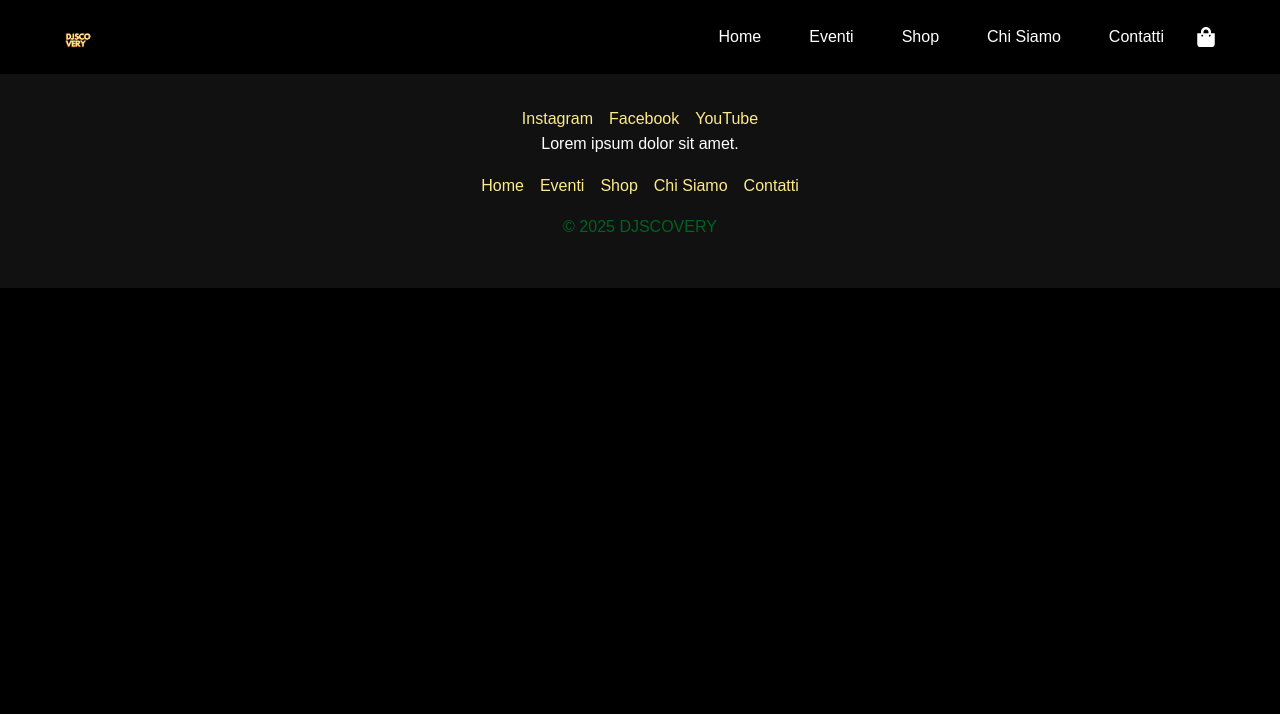
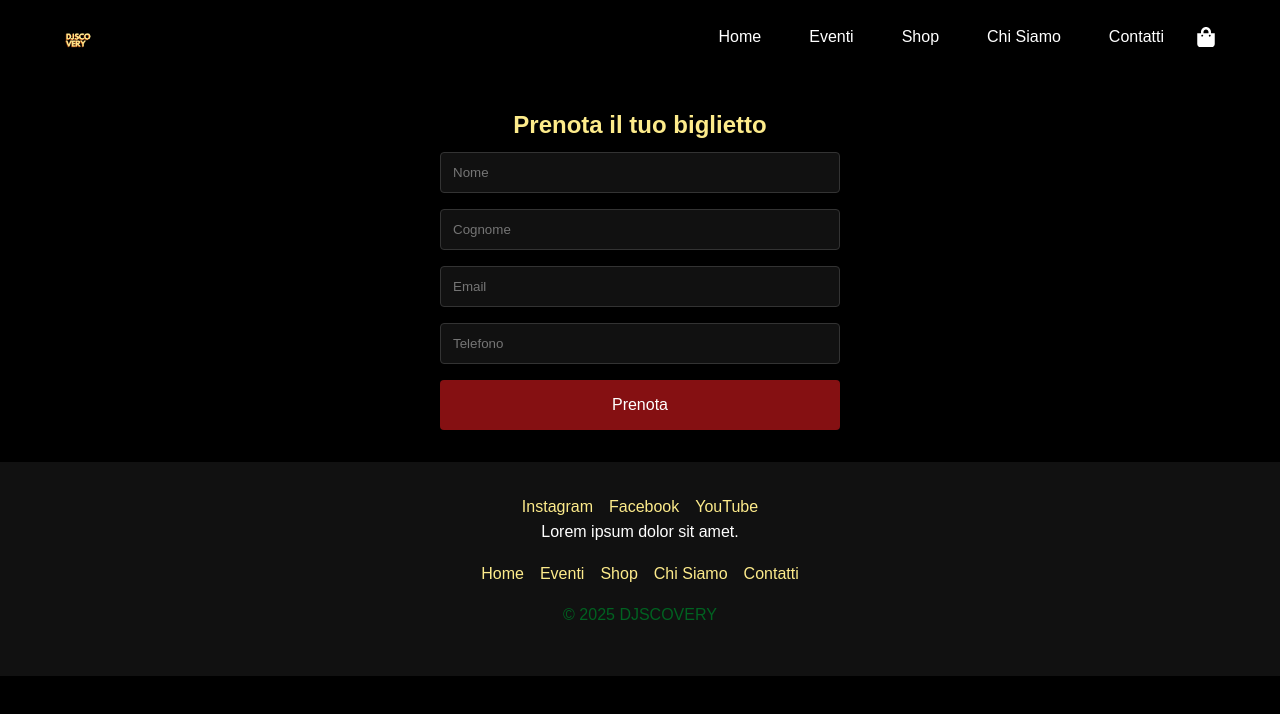
Before and after one commit to DanieleGelsomino/djscovery, a React (Vite) app: page /prenota in a window 1280 px wide. Shown: the top 714 px of the page. Built offline with nearby package versions, Linux system fonts and the light colour scheme.

Commit message:
Add Firebase booking form and setup

```diff
--- a/src/App.jsx
+++ b/src/App.jsx
@@ -9,6 +9,7 @@ import CartPage from './components/CartPage';
 import ChiSiamoSection from './components/ChiSiamoSection';
 import ContattiSection from './components/ContattiSection';
 import Footer from './components/Footer';
+import TicketBookingForm from './components/TicketBookingForm';
 
 const App = () => {
   const location = useLocation();
@@ -23,6 +24,7 @@ const App = () => {
           <Route path="/carrello" element={<CartPage />} />
           <Route path="/chi-siamo" element={<ChiSiamoSection />} />
           <Route path="/contatti" element={<ContattiSection />} />
+          <Route path="/prenota" element={<TicketBookingForm />} />
         </Routes>
       </AnimatePresence>
       <Footer />
--- a/src/components/EventiSection.jsx
+++ b/src/components/EventiSection.jsx
@@ -2,6 +2,7 @@ import React from 'react';
 import styled from 'styled-components';
 import { motion } from 'framer-motion';
 import { useCart } from './CartContext';
+import { useNavigate } from 'react-router-dom';
 
 const eventi = [
   { id: 1, date: '2024-07-01', place: 'Rome', time: '21:00', price: 25 },
@@ -46,6 +47,7 @@ const Button = styled(motion.button)`
 
 const EventiSection = () => {
   const { addItem } = useCart();
+  const navigate = useNavigate();
   return (
   <Section>
     <div className="container">
@@ -60,7 +62,10 @@ const EventiSection = () => {
             <Button
               whileHover={{ scale: 1.05 }}
               whileTap={{ scale: 0.95 }}
-              onClick={() => addItem({ id: event.id, name: `Biglietto ${event.place}`, price: event.price })}
+              onClick={() => {
+                addItem({ id: event.id, name: `Biglietto ${event.place}`, price: event.price });
+                navigate('/prenota');
+              }}
             >
               Prenota ora
             </Button>
--- /dev/null
+++ b/src/components/TicketBookingForm.jsx
@@ -0,0 +1,114 @@
+import React, { useState } from 'react';
+import styled from 'styled-components';
+import { saveBooking } from '../firebase/functions';
+
+const Wrapper = styled.section`
+  padding: 2rem 0;
+  text-align: center;
+`;
+
+const Form = styled.form`
+  display: flex;
+  flex-direction: column;
+  gap: 1rem;
+  max-width: 400px;
+  margin: 0 auto;
+`;
+
+const Input = styled.input`
+  padding: 0.75rem;
+  border: 1px solid #333;
+  border-radius: 4px;
+  background-color: #111;
+  color: var(--white);
+`;
+
+const Button = styled.button`
+  padding: 0.75rem;
+  background-color: var(--red);
+  color: var(--white);
+  border: none;
+  border-radius: 4px;
+`;
+
+const TicketBookingForm = () => {
+  const [formData, setFormData] = useState({
+    nome: '',
+    cognome: '',
+    email: '',
+    telefono: '',
+  });
+  const [success, setSuccess] = useState(false);
+  const [error, setError] = useState('');
+
+  const handleChange = (e) => {
+    setFormData({ ...formData, [e.target.name]: e.target.value });
+  };
+
+  const validateEmail = (email) => /\S+@\S+\.\S+/.test(email);
+
+  const handleSubmit = async (e) => {
+    e.preventDefault();
+    const { nome, cognome, email, telefono } = formData;
+    if (!nome || !cognome || !email || !telefono) {
+      setError('Tutti i campi sono obbligatori');
+      return;
+    }
+    if (!validateEmail(email)) {
+      setError('Email non valida');
+      return;
+    }
+    setError('');
+    try {
+      await saveBooking(formData);
+      setSuccess(true);
+      setFormData({ nome: '', cognome: '', email: '', telefono: '' });
+    } catch (err) {
+      setError('Errore durante il salvataggio');
+    }
+  };
+
+  return (
+    <Wrapper>
+      <div className="container">
+        <h2>Prenota il tuo biglietto</h2>
+        <Form onSubmit={handleSubmit} noValidate>
+          <Input
+            name="nome"
+            placeholder="Nome"
+            value={formData.nome}
+            onChange={handleChange}
+            required
+          />
+          <Input
+            name="cognome"
+            placeholder="Cognome"
+            value={formData.cognome}
+            onChange={handleChange}
+            required
+          />
+          <Input
+            type="email"
+            name="email"
+            placeholder="Email"
+            value={formData.email}
+            onChange={handleChange}
+            required
+          />
+          <Input
+            name="telefono"
+            placeholder="Telefono"
+            value={formData.telefono}
+            onChange={handleChange}
+            required
+          />
+          <Button type="submit">Prenota</Button>
+        </Form>
+        {error && <p>{error}</p>}
+        {success && <p>Prenotazione avvenuta con successo!</p>}
+      </div>
+    </Wrapper>
+  );
+};
+
+export default TicketBookingForm;
--- /dev/null
+++ b/src/firebase/config.js
@@ -0,0 +1,16 @@
+// Firebase configuration and initialization
+// Replace the placeholders with your Firebase project credentials.
+import { initializeApp } from 'firebase/app';
+import { getFirestore } from 'firebase/firestore';
+
+const firebaseConfig = {
+  apiKey: 'YOUR_API_KEY',
+  authDomain: 'YOUR_AUTH_DOMAIN',
+  projectId: 'YOUR_PROJECT_ID',
+  storageBucket: 'YOUR_STORAGE_BUCKET',
+  messagingSenderId: 'YOUR_MESSAGING_SENDER_ID',
+  appId: 'YOUR_APP_ID',
+};
+
+const app = initializeApp(firebaseConfig);
+export const db = getFirestore(app);
--- /dev/null
+++ b/src/firebase/functions.js
@@ -0,0 +1,13 @@
+import { collection, addDoc, Timestamp } from 'firebase/firestore';
+import { db } from './config';
+
+// Saves booking details to the "bookings" collection
+export const saveBooking = async ({ nome, cognome, email, telefono }) => {
+  await addDoc(collection(db, 'bookings'), {
+    nome,
+    cognome,
+    email,
+    telefono,
+    createdAt: Timestamp.now(),
+  });
+};
```
Also changed, not shown: package.json (+4 -3 lines), 1 other file (tests, documents, lock files or other folders).
